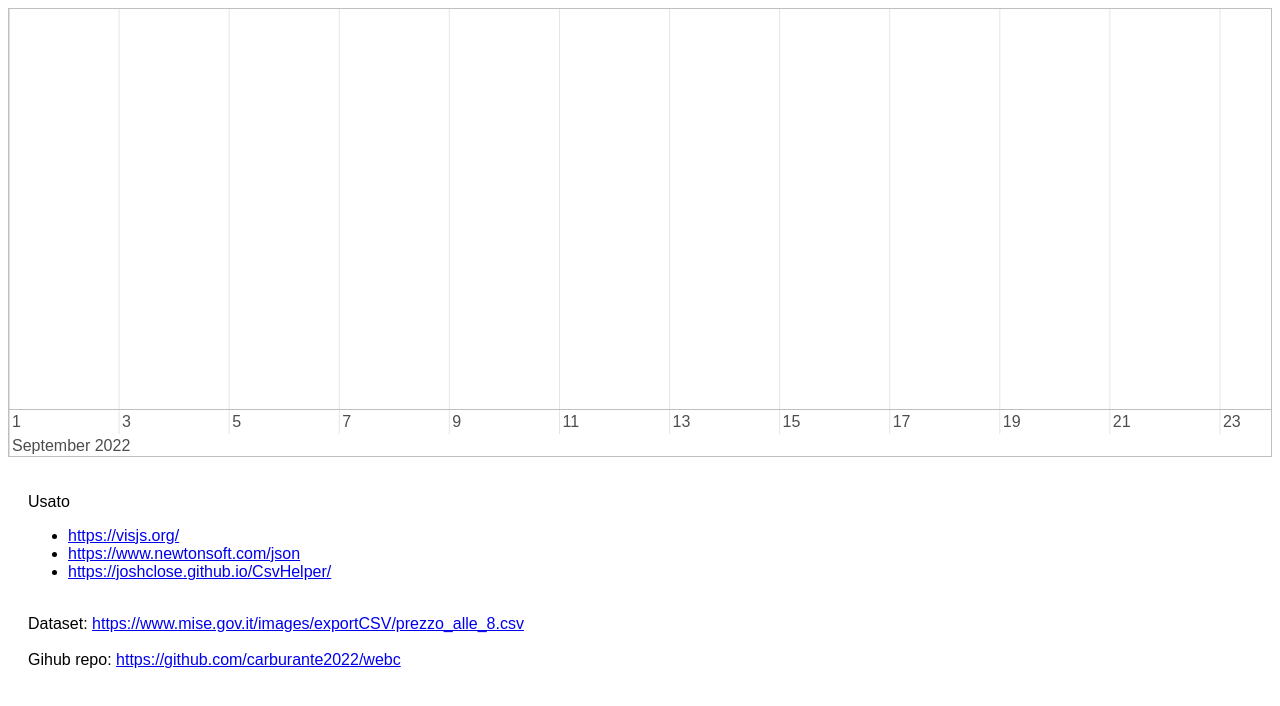
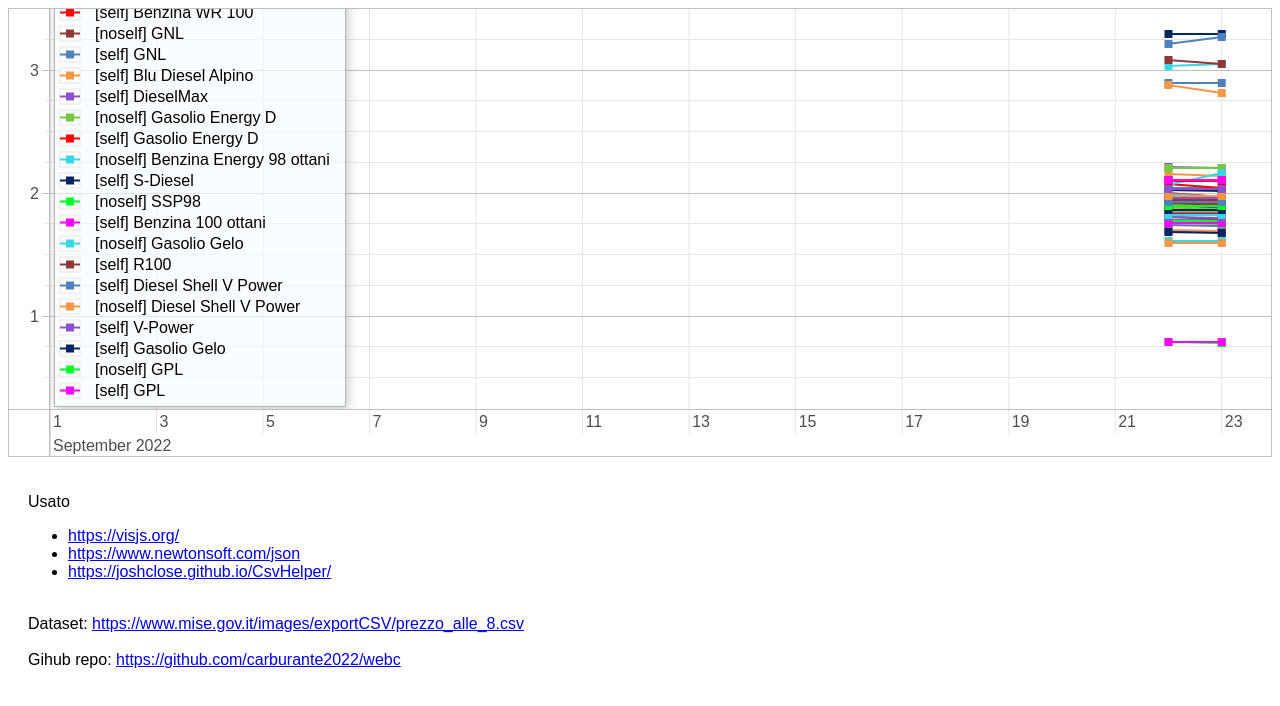
Before and after one commit to carburante2022/webc, a plain HTML site: page website/index.html in a window 1280 px wide. Drawn offline with Linux system fonts and the light colour scheme; no server answers.

Commit message:
Update index.html

```diff
--- a/website/index.html
+++ b/website/index.html
@@ -120,13 +120,13 @@
 			};
 			var graph2d = new vis.Graph2d(container, items2, groups, options);
 
-			readTextFile("./../items.json", function (text) {
+			readTextFile("./../data/items.json", function (text) {
 				var data = JSON.parse(text);
 				//console.log(data);
 				graph2d.setItems(data);
 			});
 
-			readTextFile("./../groups.json", function (text) {
+			readTextFile("./../data/groups.json", function (text) {
 				var data = JSON.parse(text);
 				//console.log(data);
 				graph2d.setGroups(data);
```
